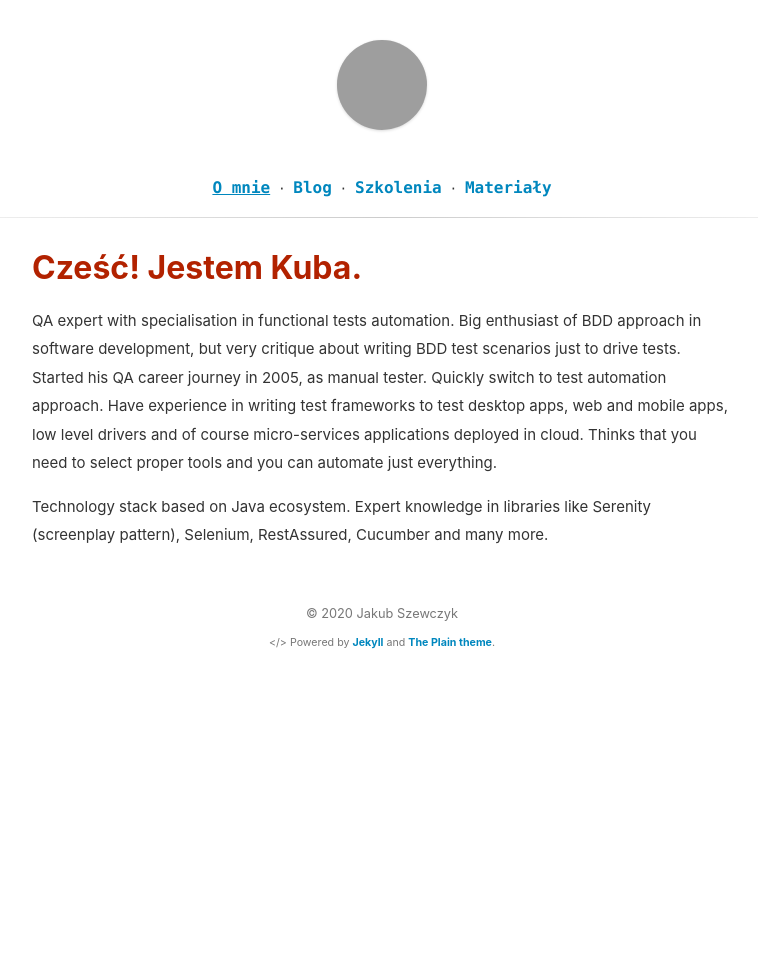
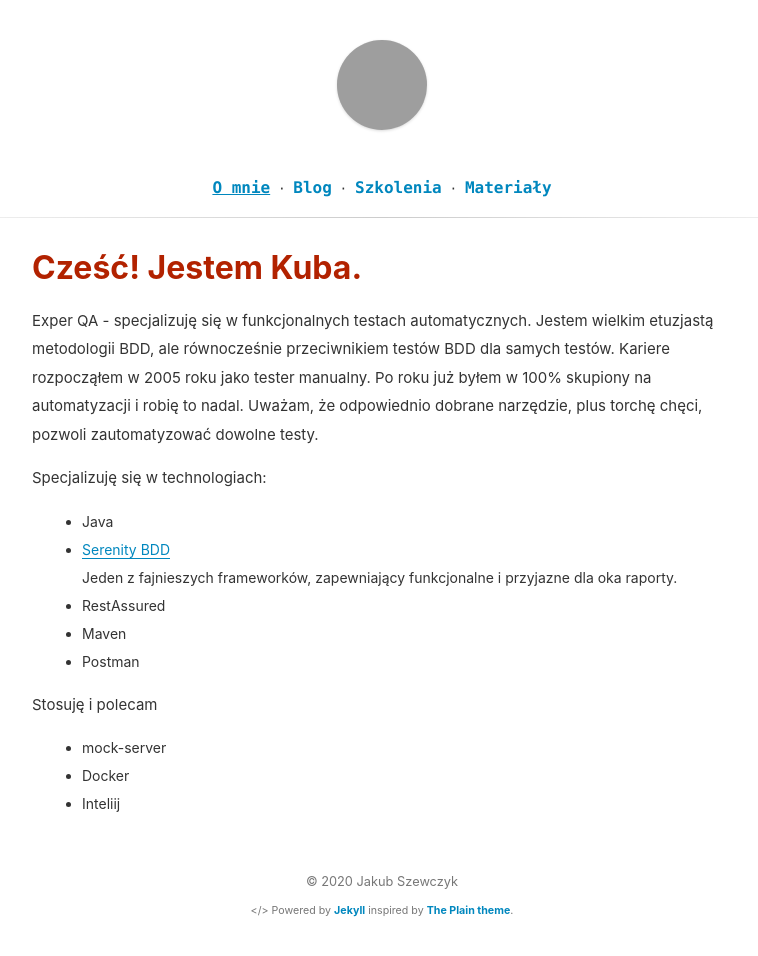
Before and after one commit to qbek/qbek.github.io, a Jekyll site: the page built from index.html, in a window 1280 px wide, cut to the strip 0-960 px from the top of the page. Shown: the top 956 px of the strip, without its empty margins (258-1016 px from the left). Built offline with Jekyll 4.4.1, drawn with Linux system fonts in a browser that asks for light colours; comment, search, counter and statistics services are not loaded; before the commit the page ends 900 px from its top, so only the background shows below that; grey boxes are pictures that could not be loaded.

Commit message:
Aktualzacja strony startowej

```diff
--- a/_includes/footer.html
+++ b/_includes/footer.html
@@ -1,5 +1,5 @@
 <div class="footer">
 
   <span class="block">&copy; {{ site.time | date: '%Y' }} {{ site.author_name }}</span>
-  <span class="block"><small>&lt;/&gt; Powered by <a href="https://jekyllrb.com/">Jekyll</a> and <a href="https://github.com/heiswayi/the-plain">The Plain theme</a>.</small></span>
+  <span class="block"><small>&lt;/&gt; Powered by <a href="https://jekyllrb.com/">Jekyll</a> inspired by <a href="https://github.com/heiswayi/the-plain">The Plain theme</a>.</small></span>
 </div>
--- a/_sass/main.scss
+++ b/_sass/main.scss
@@ -155,7 +155,7 @@ iframe {
 }
 ul,
 ol {
-  margin: 40px 0;
+  margin: 10px 0;
   padding-left: 50px;
   li {
     word-wrap: break-word;
--- a/index.html
+++ b/index.html
@@ -2,6 +2,21 @@
 layout: page
 title: Cześć! Jestem Kuba.
 ---
-<p>QA expert with specialisation in functional tests automation. Big enthusiast of BDD approach in software development, but very critique about writing BDD test scenarios just to drive tests. Started his QA career journey in 2005, as manual tester. Quickly switch to test automation approach. Have experience in writing test frameworks to test desktop apps, web and mobile apps, low level drivers and of course micro-services applications deployed in cloud. Thinks that you need to select proper tools and you can automate just everything.</p>
+<p>Exper QA - specjalizuję się w funkcjonalnych testach automatycznych. Jestem wielkim etuzjastą metodologii BDD, ale równocześnie przeciwnikiem testów BDD dla samych testów. Kariere rozpocząłem w 2005 roku jako tester manualny. Po roku już byłem w 100% skupiony na automatyzacji i robię to nadal. Uważam, że odpowiednio dobrane narzędzie, plus torchę chęci, pozwoli zautomatyzować dowolne testy.</p>
 
-<p>Technology stack based on Java ecosystem. Expert knowledge in libraries like Serenity (screenplay pattern), Selenium, RestAssured, Cucumber and many more. </p>
+<p>Specjalizuję się w technologiach:</p>
+<ul>
+  <li>Java</li>
+  <li><a href="https://serenity-bdd.github.io/theserenitybook/latest/index.html">Serenity BDD</a></br>
+  Jeden z fajnieszych frameworków, zapewniający funkcjonalne i przyjazne dla oka raporty.</li>
+  <li>RestAssured</li>
+  <li>Maven</li>
+  <li>Postman</li>
+</ul>
+
+<p>Stosuję i polecam</p>
+<ul>
+  <li>mock-server</li>
+  <li>Docker</li>
+  <li>Inteliij</li>
+</ul>
```
